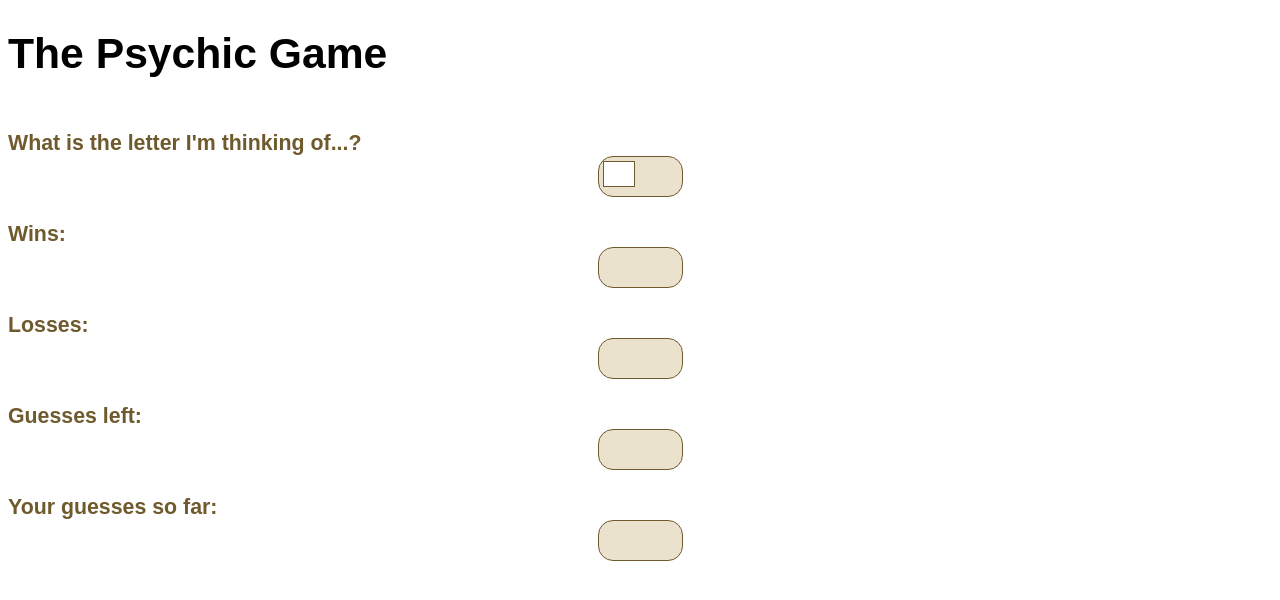
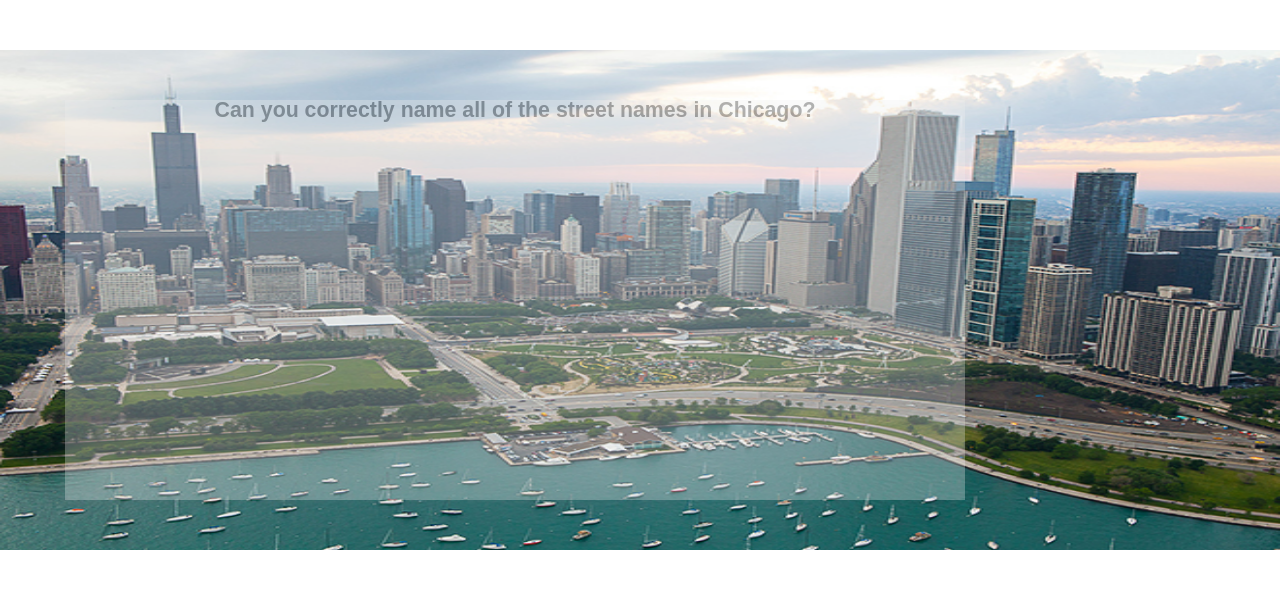
Before and after one commit to grace000/week3files, a PHP site: page / in a window 1280 px wide. Shown: the top 600 px of the page. Run offline with PHP 8.4, Linux system fonts and the light colour scheme.

Commit message:
deleted jstrails

```diff
--- /dev/null
+++ b/assets/css/reset.css
@@ -0,0 +1,48 @@
+/* http://meyerweb.com/eric/tools/css/reset/
+   v2.0 | 20110126
+   License: none (public domain)
+*/
+
+html, body, div, span, applet, object, iframe,
+h1, h2, h3, h4, h5, h6, p, blockquote, pre,
+a, abbr, acronym, address, big, cite, code,
+del, dfn, em, img, ins, kbd, q, s, samp,
+small, strike, strong, sub, sup, tt, var,
+b, u, i, center,
+dl, dt, dd, ol, ul, li,
+fieldset, form, label, legend,
+table, caption, tbody, tfoot, thead, tr, th, td,
+article, aside, canvas, details, embed,
+figure, figcaption, footer, header, hgroup,
+menu, nav, output, ruby, section, summary,
+time, mark, audio, video {
+	margin: 0;
+	padding: 0;
+	border: 0;
+	font-size: 100%;
+	font: inherit;
+	vertical-align: baseline;
+}
+/* HTML5 display-role reset for older browsers */
+article, aside, details, figcaption, figure,
+footer, header, hgroup, menu, nav, section {
+	display: block;
+}
+body {
+	line-height: 1;
+}
+ol, ul {
+	list-style: none;
+}
+blockquote, q {
+	quotes: none;
+}
+blockquote:before, blockquote:after,
+q:before, q:after {
+	content: '';
+	content: none;
+}
+table {
+	border-collapse: collapse;
+	border-spacing: 0;
+}
--- a/assets/css/styles.css
+++ b/assets/css/styles.css
@@ -2,49 +2,98 @@ body {
     font-family:sans-serif;
     font-weight:bold;
     font-size:16pt;
-}
-}
-/* For the guess boxes. */
-.side-container {
-    margin-top:45px;
-    margin-left:130px;
-    width:170px;
-    text-align:center;
-}
-.container-title {
-    color:#6f5a2d;
-}
-.input-area {
-    width:75px;
-    height:31px;
-    margin:auto;
-    padding:3pt;
-    border: 1px #6f5a2d solid;
-    -moz-border-radius:15px;
-    -webkit-border-radius:15px;
-    border-radius:15px;
-    background:#ebe2ce;
-}
-#letter-input {
-    border:1px #6f5a2d solid;
-    width:20pt;
-    font-size:14pt;
-    text-align:center;
-}
-.guessed-letter {
-    color:#792c15;
-}
-/* Word Box */
-.word-box {
-    width:250px;
-    margin:auto;
-    margin-top:25px;
-    text-align:center;
+    max-height: 600px;
+
 }
 
-.shown-letter {
-    border-bottom: 3px #000 solid;
-    padding: 0 2px;
-    margin: 0 2px;
-    color:#1c2025;
+/* background picture area */
+.main-container {
+    margin-top: 50px;
+    width:100%;
+    height: 500px;
+    z-index: -30px;
+    clear: both;
+    /**background-image: url("file:///Users/tiffanielmore/Desktop/week3files/assets/images/chicago.jpg");
+    background-repeat: no-repeat;**/
 }
+
+img {
+    position: absolute;
+    width:100%;
+    height: 500px;
+}
+
+/****** Game stage *******/
+
+
+#game-container {
+    margin-top: 50px;
+    margin-bottom: 50px;
+    margin-left: 50px;
+    width: 900px;
+    height: 400px;
+    background-color: #f0f0f0;
+    opacity: 0.3;
+    position: absolute;
+    left: 15px;
+}
+
+h1 {
+    text-align: center;
+    z-index: 30px;
+
+}
+.button {
+    font-size:17px;
+    width:100px;
+    margin:auto;
+    margin-top:20px;
+    cursor:pointer;
+    border:solid 1px white;
+    border-radius:4px;
+    text-align:center;
+    color:#fff;
+}
+
+.button:hover {
+    background-color:#6AB0FD;
+}
+
+#wordHolder {
+    margin-top:50px;
+    margin-left:150px;
+}
+
+#guesses {
+    margin-top:20px;
+    margin-left:150px;
+}
+
+ #feedback {
+    margin-top:20px;
+    margin-left:150px;
+    font-size:34px;
+    color:#fff;
+}
+
+
+.tile {
+    height:40px;
+    width:40px;
+    float:left;
+    margin-right:10px;
+    background-color:white;
+    text-align:center;
+    font-size:24px;
+    color:#333;
+    padding-top:5px;
+}
+
+#finalMessage {
+    text-align:center;
+    font-size:40px;
+    color:#fff;
+    width:90%;
+    margin:auto;
+    margin-top:100px;
+}
--- a/assets/javascript.js/game.js
+++ b/assets/javascript.js/game.js
@@ -1,76 +1,77 @@
 
-<script type="text/javascript">
 
-    window.onload = function () {
+  $(document).ready(function) {
 
-  var letters = ['a', 'b', 'c', 'd', 'e', 'f', 'g', 'h',
-        'i', 'j', 'k', 'l', 'm', 'n', 'o', 'p', 'q', 'r', 's',
-        't', 'u', 'v', 'w', 'x', 'y', 'z'];
+  // This array holds the words that the player will choose from.
+  var words = [
+    'chicago',
+    'rush',
+    'lawrence',
+    'halsted',
+    'ashland',
+    'jackson',
+    'paulina',
+    'addison',
+    'roscoe',
+    'belmont',
+    'wolcott',
+    'damen',
+    'western',
+    'division',
+    'pulaski',
+    'kedzie',
+    'normal',
+    'racine',
+    'harrison',
+    'lincoln',
 
-  var guess ;             // Guess
-  var guesses = [ ];      // Stored geusses
-  var guessesLeft ;       // Guesses left
-  var wins ;              // Count correct guesses
-  var losses = [];        // Stored losses
+    ];
 
-    //Pick a random letter
+  var guess ;                       // Guess
+  var previousGuesses = [ ];        // Stored geusses
+  var guessesLeft ;                 // Guesses left
+  var wins ;                        // Count correct guesses
+  var wrongAnswerCount = [];        // Stored losses
 
-    var letter = letters[Math.floor(Math.random() * letters.length)];
+   // This is how a word will be randomly chosen from the list.
+  var randomWord = words[Math.floor(Math.random() * words.length)];
 
-    // Set up the answer array
-
+    // Empty array to store guesses
     var answerArray = [];
 
-    for (var i = 0; i < letter.length; i++) {
+  //Game Screen
+  function gameScreen(){
+    $('#game-container').empty();
+    $('#gameContent').append('<div id="wordHolder"></div>');
+    $('#gameContent').append('<div id="guesses">Previous guesses:</div>');
+    $('#gameContent').append('<div id="feedback"></div>');
 
-      answerArray[i] = "_";
+    getWord();
+    var numberOfTiles=randomWord.length;
+    wrongAnswerCount=0;
+    previousGuesses=[];
 
+    for(i=0;i<numberOfTiles;i++){
+    $('#wordHolder').append('<div class="tile" id=t'+i+'></div>');
+}
+
+  $(document).on("keyup",handleKeyUp);
+
+  //filling the answer array with under scores.
+  lineSet = function () {
+
+    randomWord ();
+
+    for (var i = 0; i < randomWord.lenth; i++)
+    {
+        answerArray[i] = "_";
     }
 
     var remainingLetters = letter.length;
 
-    // The game loop
 
-    while (remainingLetters > 0) {
 
-    // Show the player their progress
-
-    alert(answerArray.join(" "));
-
-    // Get a guess from the player
-
-    var guess = prompt("Guess a letter, or click Cancel to stop playing.");
-
-     if (guess.length !== 1) {
-
-        alert("Please enter a single letter.");
-
-      } else {
-
-        // Update the game state with the guess
-
-        for (var j = 0; j < letter.length; j++) {
-
-          if (word[j] === guess) {
-
-            answerArray[j] = guess;
-
-            remainingLetters--;
-
-          }
-
-        }
-
-      }
 
     // The end of the game loop
 
-    }
-
-    // Show the answer and congratulate the player
-
-    alert(answerArray.join(" "));
-
-    alert("Good job! The letter was " + letter);
-
-</script>
+    };
--- a/index.html
+++ b/index.html
@@ -1,53 +1,25 @@
 <!DOCTYPE html>
+<html lang="en">
+<head>
+<meta charset="utf-8">
+  <title>Guess That Street!</title>
 
-<html>
+  <!--Linking reset css get reset code-->
+  <link rel="stylesheet" type="text/css" href="assets/css/reset.css">
 
-<link rel="stylesheet" type="text/css" href="styles.css">
-
-<head>
-
-    <title>The Psychic Game</title>
-
+  <!--Linking assets folder-->
+  <link rel="stylesheet" type="text/css" href="assets/css/styles.css">
 </head>
 
 <body>
-
-    <h1>The Psychic Game</h1>
-
-    <br>
-
-      <div class='side-container'>
-        <div class='container-title'>What is the letter I'm thinking of...?</div>
-          <div class='input-area'>
-            <input id='letter-input' type='text' maxlength='1'/>
+      <div class="main-container">
+        <img src="assets/images/chicago.jpg" alt="Chicago">
+          <div id="game-container">
+          <h1>Can you correctly name all of the street names in Chicago?</h1>
           </div>
       </div>
-
-      <br>
-
-      <div class='side-container'>
-        <div class='container-title'>Wins:</div>
-          <div id="wrong-letters" class='input-area'></div>
-      </div>
-
-      <br>
-
-        <div class='container-title'>Losses:</div>
-          <div id="wrong-letters" class='input-area'></div>
-      <br>
-
-        <div class='container-title'>Guesses left:</div>
-          <div id="wrong-letters" class='input-area'></div>
-
-      <br>
-
-      <div class='side-container'>
-        <div class='container-title'>Your guesses so far:</div>
-          <div id="wrong-letters" class='input-area'></div>
-      </div>
-
 </body>
 
-<script src='game.js'></script>
+<script src="game.js"></script>
 
 </html>
```
Also changed, not shown: index3.html (added, +34 -0 lines), assets/images/chicago.jpg (added).
